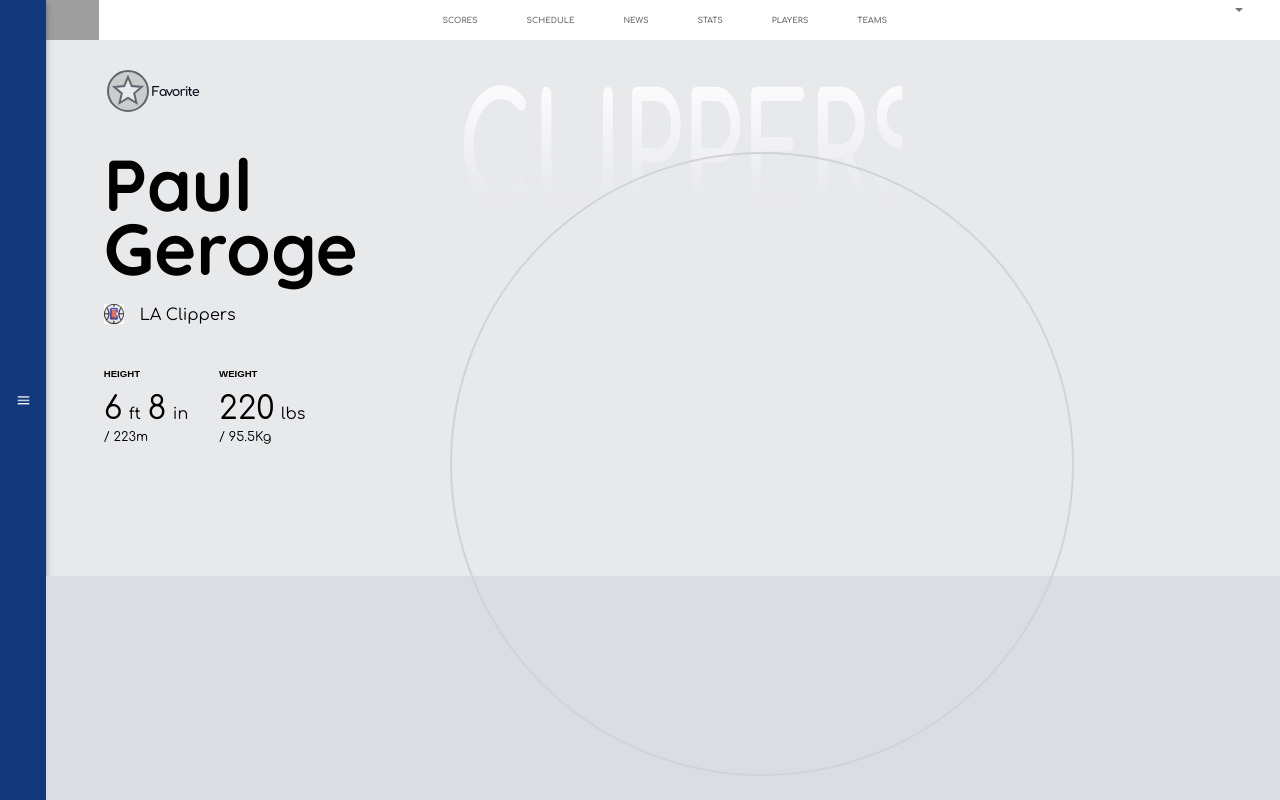
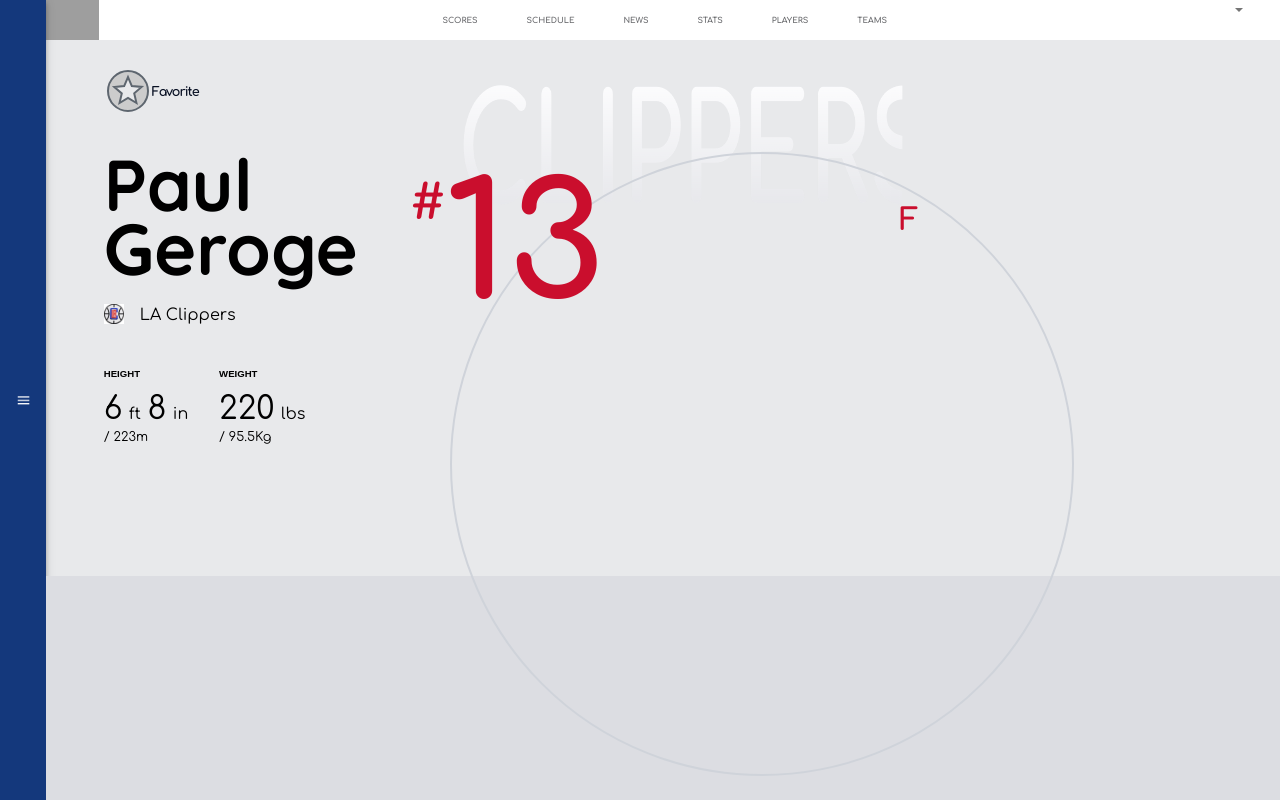
Before and after one commit to Avi98/nbaPlayerProfile, a React (Create React App) app: page / in a window 1280 px wide. Built offline with nearby package versions, Linux system fonts and the light colour scheme; grey boxes are pictures that could not be loaded.

Commit message:
postion added:

```diff
--- a/src/App.tsx
+++ b/src/App.tsx
@@ -2,7 +2,7 @@
 import './App.css';
 import { nbaIcon, downArrow, Menu } from './images';
 import { Container, CompoundGrid, Navbar, Icon, MenuItems, DisplayIcon, Sidebar, IconCotainer, SubContainer } from './styles';
-import { PersonalInfo, MiddleContainer } from './components';
+import { PersonalInfo, MiddleContainer, PlayerPosition,PlayerNumber } from './components';
 
 const App: React.FC = () => {
   return (
@@ -34,6 +34,10 @@
         </SubContainer>
         <MiddleContainer />
           <div  className="circle"></div>
+          {/* col 14 -15 */}
+          {/* row 7 -9 */}
+          <PlayerNumber number={'13'}/>
+          <PlayerPosition position={'F'}/>
       </CompoundGrid>
 
     </Container>
--- /dev/null
+++ b/src/components/PlayerNumber.tsx
@@ -0,0 +1,23 @@
+import React from 'react'
+import styled from "styled-components";
+import { TextNumber } from './styles';
+
+const Container = styled(TextNumber)`
+    grid-row: 6 /span 2;
+    grid-column:  7 / span 2;
+    justify-self: center;
+    align-self: center;
+    font-size: 10rem;
+    margin-top:none;
+    /* margin-top:none; */
+    >sup{
+        vertical-align: 5rem;
+  font-size: 3rem;
+    }
+`
+
+type Props ={
+    number: string | number;
+}
+const PlayerNumber:React.FC<Props> = (props) => <Container><sup>#</sup>{props.number}</Container>
+export default PlayerNumber;
--- /dev/null
+++ b/src/components/PlayerPosition.tsx
@@ -0,0 +1,9 @@
+import React from 'react'
+import { TextNumber } from './styles';
+
+
+type Position = {
+    position : string;
+}
+ const PlayerPosition:React.FC<Position> = (props) => <TextNumber>{props.position}</TextNumber>
+ export default PlayerPosition
--- a/src/components/index.ts
+++ b/src/components/index.ts
@@ -1,6 +1,8 @@
 import PersonalInfo from "./personlaInfo";
 import FavoriteContainer from "./favContainer";
 import MiddleContainer from "./MiddleContainer";
+import PlayerPosition from "./PlayerPosition";
+import PlayerNumber from "./PlayerNumber";
 
 
-export {PersonalInfo, FavoriteContainer, MiddleContainer};
+export {PersonalInfo, PlayerNumber, FavoriteContainer, MiddleContainer, PlayerPosition};
--- a/src/components/styles.ts
+++ b/src/components/styles.ts
@@ -36,3 +36,13 @@
         }
     }
 `
+export const TextNumber = styled.p`
+    grid-column: 14 / 15;
+    grid-row: 5;
+    align-self: center;
+    margin-top: 2.87rem;
+    font-size: 1.9rem;
+    z-index: 999;
+    font-weight: 900;
+    color: #ca0e2d;
+`
--- a/src/styles.ts
+++ b/src/styles.ts
@@ -16,6 +16,7 @@
   --smallSpace: 2rem;
   --bgGreyColor: #dcdde2;
   --verticalLGPadding: 7rem;
+  --circleGray:#cfd3da;
   `
 export const CompoundGrid = styled.div`
     display:grid;
@@ -26,10 +27,10 @@
     .circle{
   grid-row:5 / sub-start;
   grid-column:clubName-start / 7;
-  border: 2px solid #cfd3da;
+  border: 2px solid var(--circleGray);
 	border-radius: 50%;
-	width: 620px;
-	height: 620px;
+	width: 38.75rem;
+	height: 38.75rem;
 	z-index: 86;
   }
     `
```
